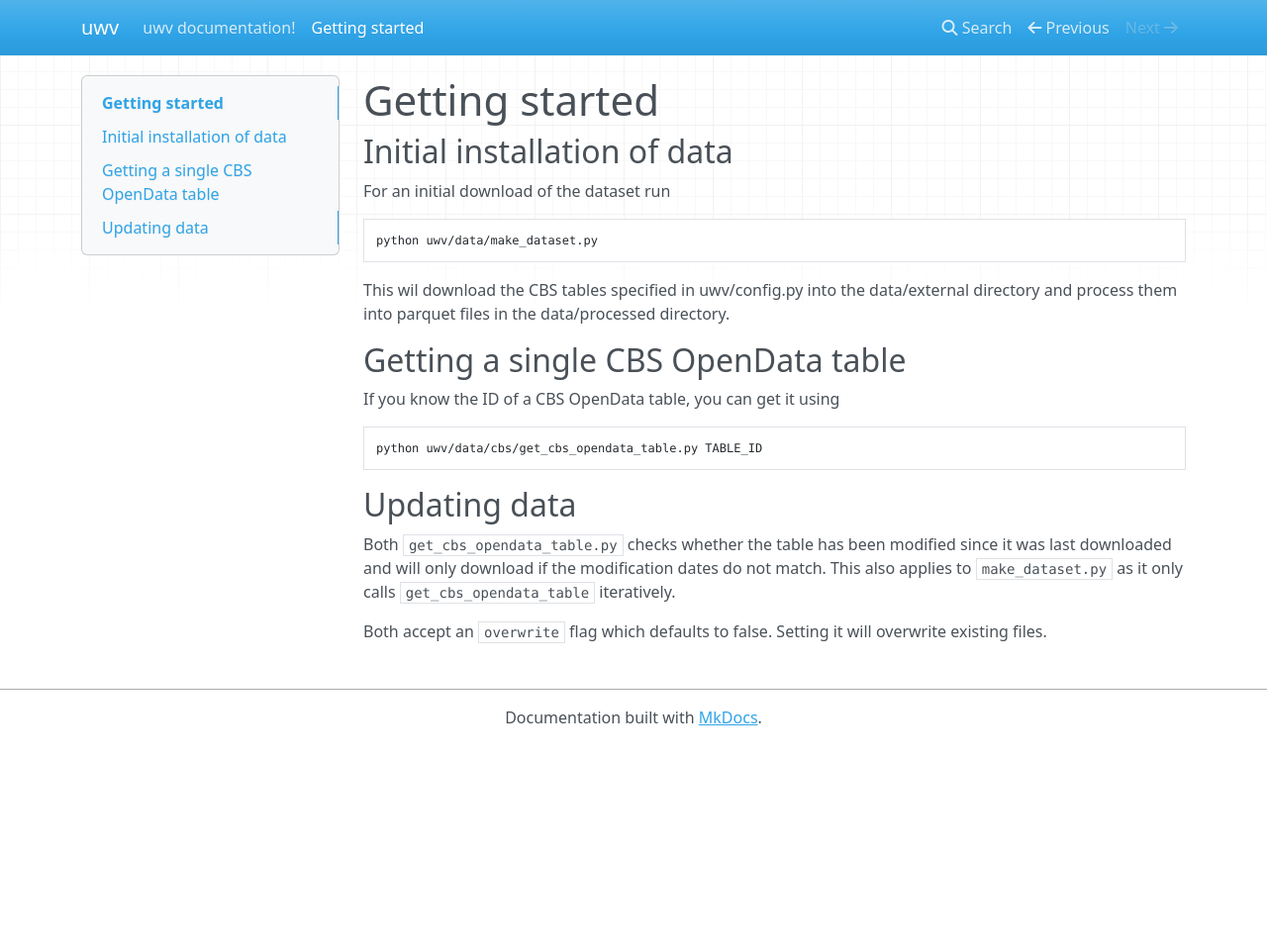
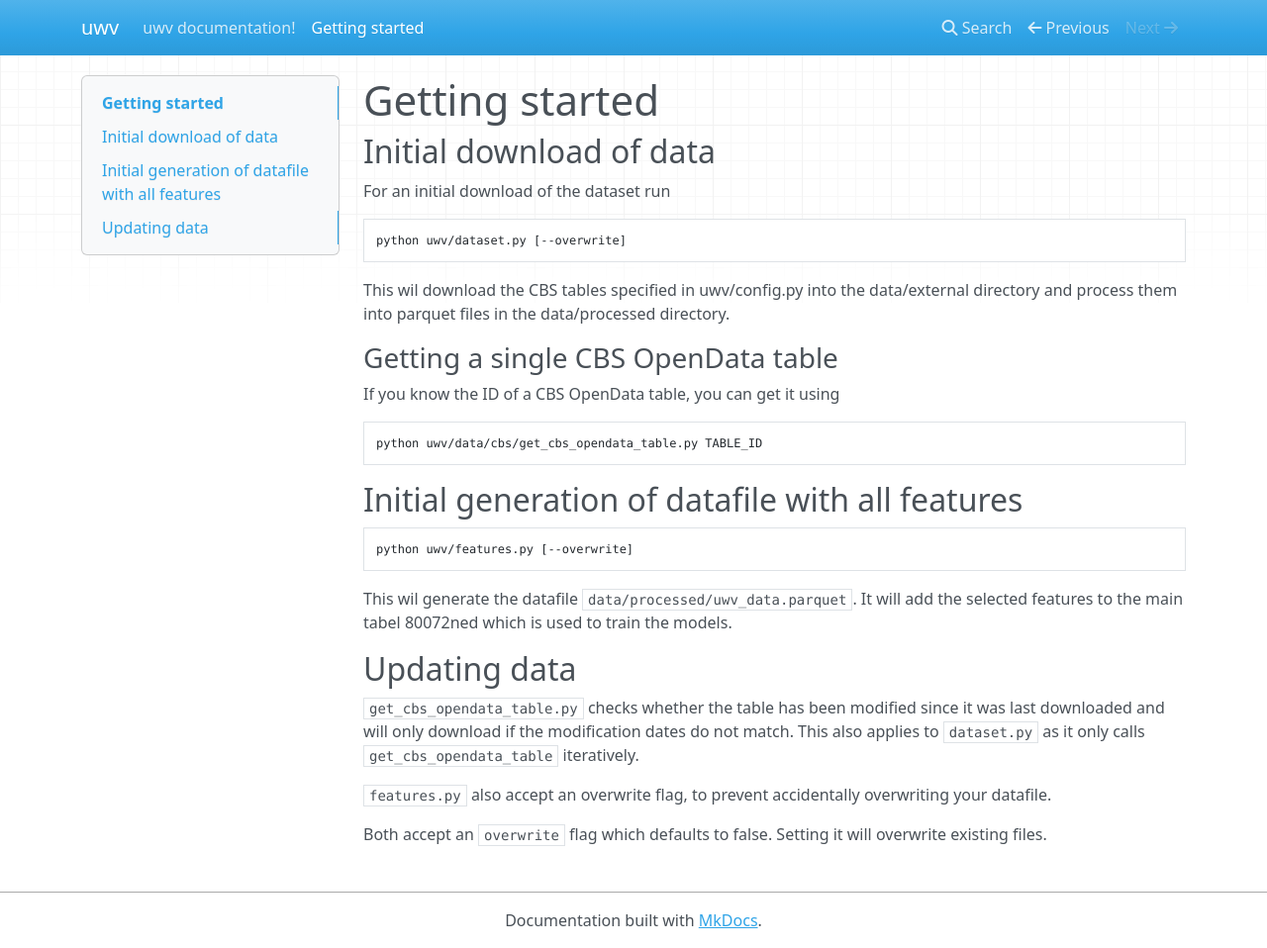
Before and after one commit to evdhout/uwv, an MkDocs documentation site: the page built from docs/docs/getting-started.md, in a window 1280 px wide and 958 px high. Shown: the whole window at 99% size. Built offline with MkDocs 1.6.1, drawn with Linux system fonts in a browser that asks for light colours; nearby versions of some CDN libraries.

Commit message:
Update data handling and documentation in getting started guide
Refactor dataset scripts and update documentation to reflect changes. Introduce new script commands and options for more flexible data handling, including an overwrite flag to safeguard existing files. Add clearer instructions for users to generate and update datasets.

````diff
--- a/docs/docs/getting-started.md
+++ b/docs/docs/getting-started.md
@@ -1,18 +1,18 @@
 Getting started
 ===============
 
-## Initial installation of data
+## Initial download of data
 
 For an initial download of the dataset run
 
 ```bash
-python uwv/data/make_dataset.py
+python uwv/dataset.py [--overwrite]
 ```
 
 This wil download the CBS tables specified in uwv/config.py into the data/external directory
 and process them into parquet files in the data/processed directory.
 
-## Getting a single CBS OpenData table
+### Getting a single CBS OpenData table
 
 If you know the ID of a CBS OpenData table, you can get it using
 
@@ -20,10 +20,21 @@ If you know the ID of a CBS OpenData table, you can get it using
 python uwv/data/cbs/get_cbs_opendata_table.py TABLE_ID
 ```
 
+## Initial generation of datafile with all features
+
+```bash
+python uwv/features.py [--overwrite]
+```
+
+This wil generate the datafile `data/processed/uwv_data.parquet`. It will add the selected features
+to the main tabel 80072ned which is used to train the models.
+
 ## Updating data
 
-Both `get_cbs_opendata_table.py` checks whether the table has been modified since
+`get_cbs_opendata_table.py` checks whether the table has been modified since
 it was last downloaded and will only download if the modification dates do not match.
-This also applies to `make_dataset.py` as it only calls `get_cbs_opendata_table` iteratively.
+This also applies to `dataset.py` as it only calls `get_cbs_opendata_table` iteratively.
+
+`features.py` also accept an overwrite flag, to prevent accidentally overwriting your datafile.
 
 Both accept an `overwrite` flag which defaults to false. Setting it will overwrite existing files.
````
